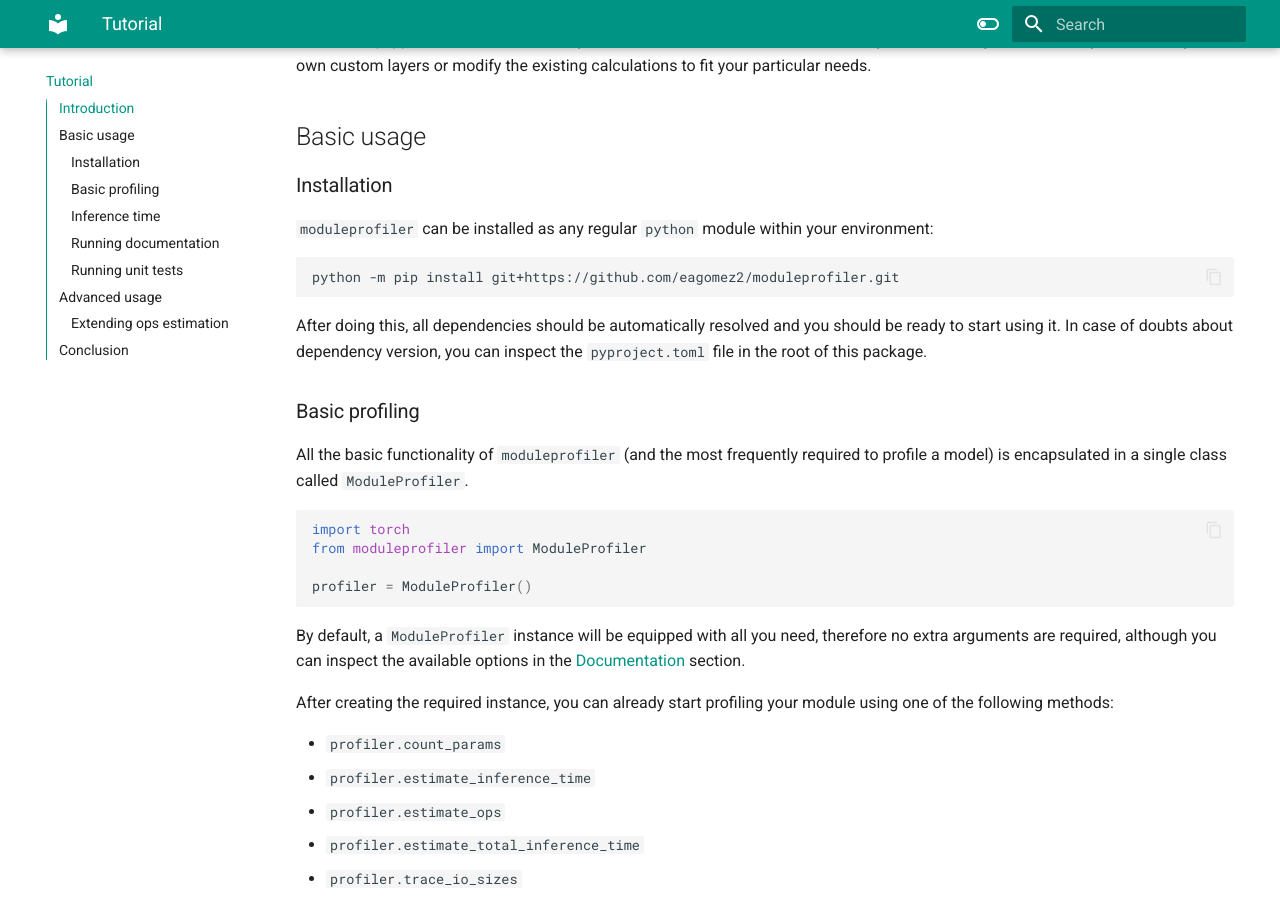
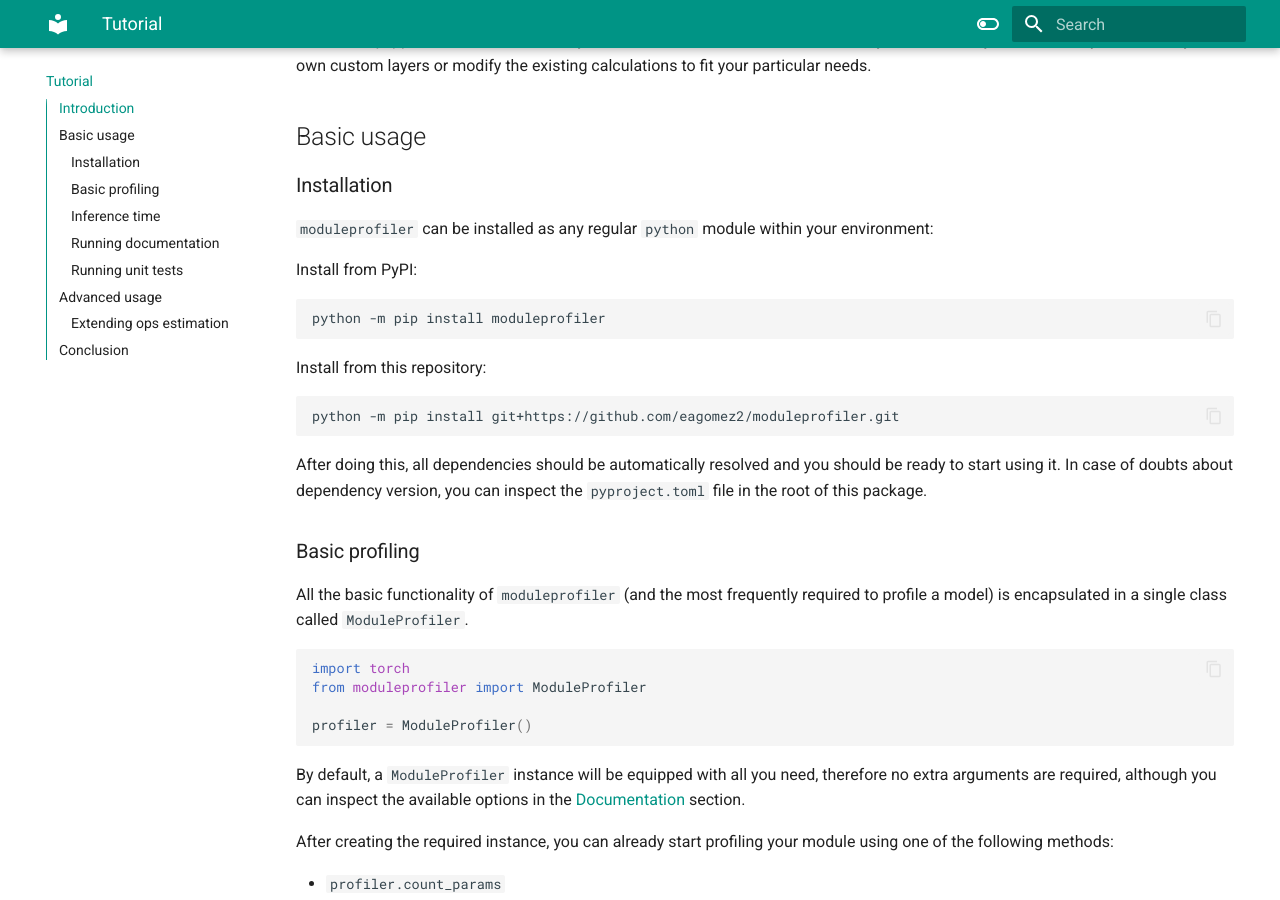
Before and after one commit to eagomez2/moduleprofiler, an MkDocs documentation site: the page built from docs/tutorial.md, in a window 1280 px wide and 900 px high, scrolled down 656 px. Built offline with MkDocs 1.6.1 and Material for MkDocs 9.7.7, drawn with Linux system fonts in a browser that asks for light colours; comment, search, counter and statistics services are not loaded.

Commit message:
Update tutorial.md

````diff
--- a/docs/tutorial.md
+++ b/docs/tutorial.md
@@ -13,6 +13,12 @@ It comes equipped with all the necessary methods to deal with the most commonly
 ### Installation
 `moduleprofiler` can be installed as any regular `python` module within your environment:
 
+Install from PyPI:
+```bash
+python -m pip install moduleprofiler
+```
+
+Install from this repository:
 ```bash
 python -m pip install git+https://github.com/eagomez2/moduleprofiler.git
 ```
````
